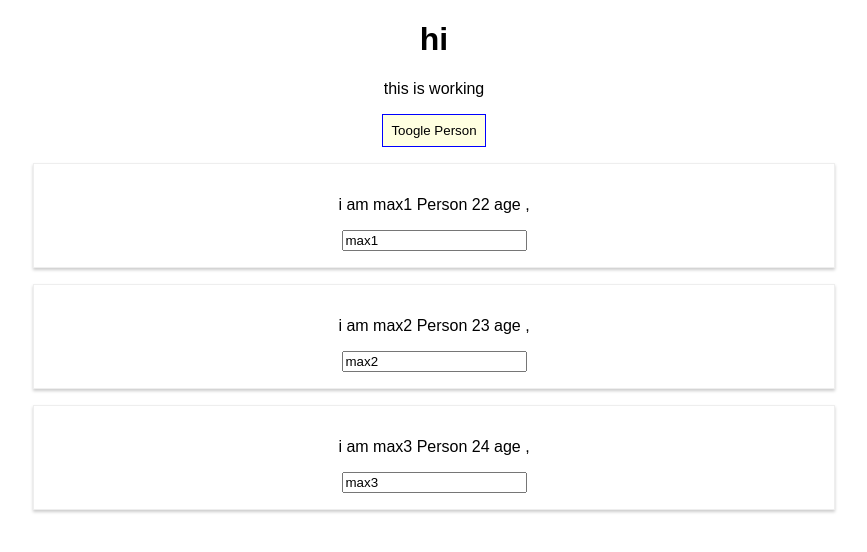
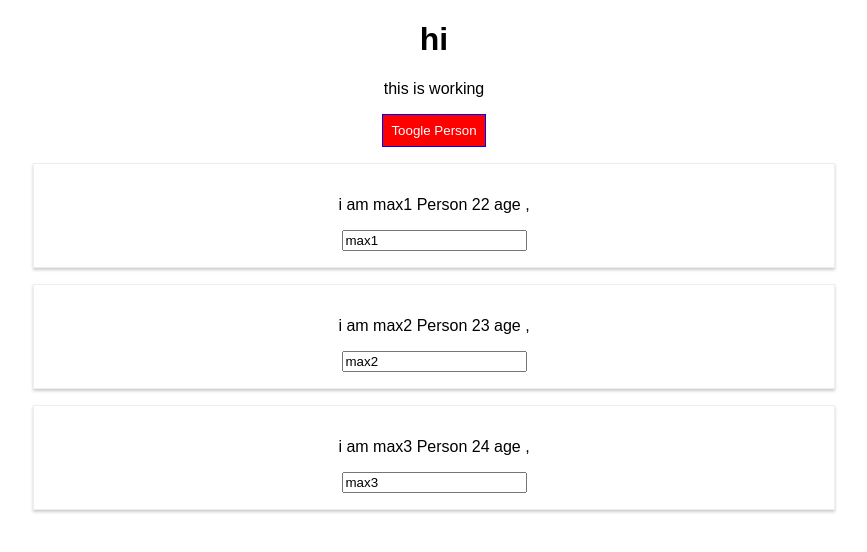
Before and after one commit to seledkov/ReactCourse, a React (Create React App) app: page / in a window 1280 px wide. Shown: the top 552 px of the page, without its empty margins (206-1073 px from the left). Built offline with nearby package versions, Linux system fonts and the light colour scheme.

Commit message:
v:66 add  dinamic style button

```diff
--- a/src/App.tsx
+++ b/src/App.tsx
@@ -34,7 +34,6 @@ class App extends React.Component {
              return p.id === id
             })
             console.log(id)
-            //
             console.log(personIndex)
             const person = {
                 ...this.state.persons[personIndex]
@@ -56,7 +55,8 @@ class App extends React.Component {
 
     render (){
         const style = {
-            backgroundColor: 'lightyellow',
+            backgroundColor: 'green',
+            color: 'white',
             border: '1px solid blue',
             padding: '8px',
             cursor: 'pointer',
@@ -76,9 +76,9 @@ class App extends React.Component {
                      key={person.id}/>
                  )
               })}
-
             </div>
 
+            style.backgroundColor ='red'
         }
         return (
 
```
Lines whose indentation alone changed are shown as unchanged.
